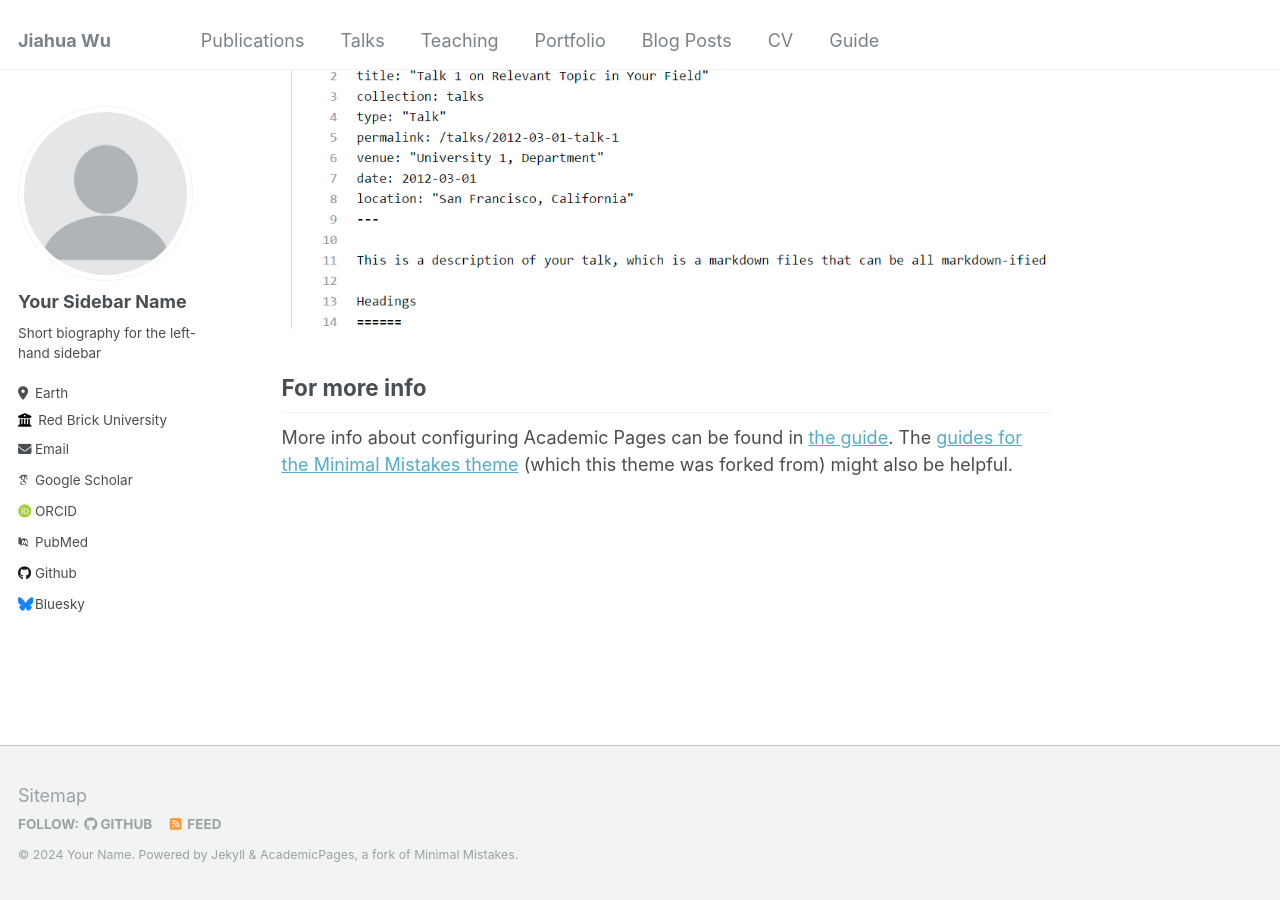
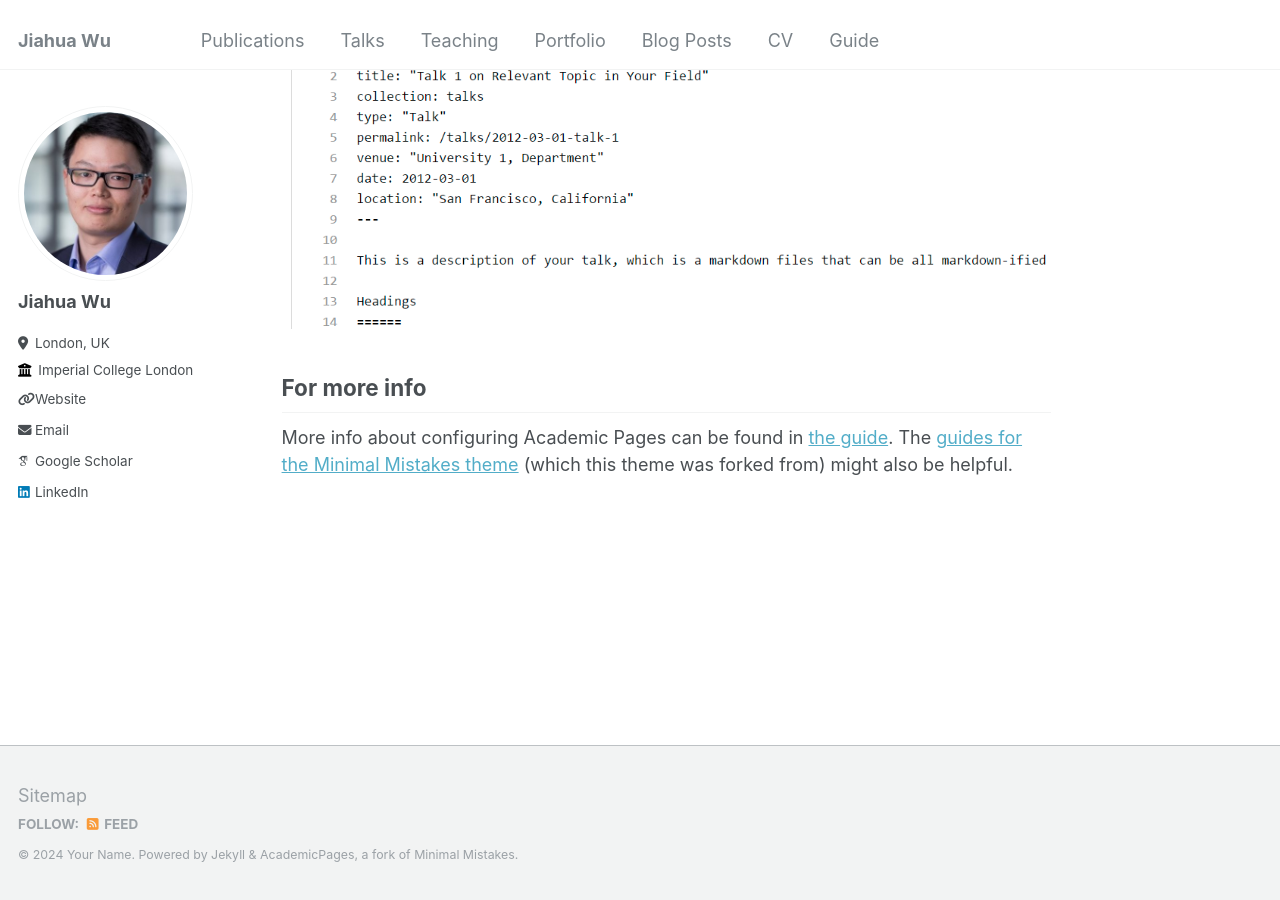
Before and after one commit to wu-jiahua/jiahua-academicpages.github.io, a Jekyll site: the page built from _pages/about.md, in a window 1280 px wide and 900 px high, scrolled down 2660 px. Built offline with Jekyll 4.4.1, drawn with Linux system fonts in a browser that asks for light colours; some web fonts are replaced.

Commit message:
Add files via upload

```diff
--- a/_config.yml
+++ b/_config.yml
@@ -21,34 +21,35 @@ repository               : "wu-jiahua/wu-jiahua.github.io"
 #               Additional customization can be done by editing /_includes/author-profile.html
 author:
   # Biographic information
-  avatar           : "profile.png"
-  name             : "Your Sidebar Name"
+  avatar           : "profile.jpg"
+  name             : "Jiahua Wu"
   pronouns         : # example: "she/her"
-  bio              : "Short biography for the left-hand sidebar"
-  location         : "Earth"
-  employer         : "Red Brick University"
-  uri              : # URL
-  email            : "none@example.org"
+  bio              : "\n"
+  location         : "London, UK"
+  employer         : "Imperial College London"
+  uri              : "https://profiles.imperial.ac.uk/j.wu"
+  email            : "j.wu@imperial.ac.uk"
 
   # Academic websites
   arxiv            : # URL - Update with the correct link to your profile
-  googlescholar    : "https://scholar.google.com/citations?user=PS_CX0AAAAAJ"
+  googlescholar    : "https://scholar.google.com/citations?user=YoOys2oAAAAJ&hl=en"
+  ssrn             : "https://papers.ssrn.com/sol3/cf_dev/AbsByAuth.cfm?per_id=1671980"
   impactstory      : # URL
-  orcid            : "http://orcid.org/yourorcidurl"
+  orcid            : # "http://orcid.org/yourorcidurl"
   semantic         : # URL
-  pubmed           : "https://www.ncbi.nlm.nih.gov/pubmed/?term=john+snow"
+  pubmed           : # "https://www.ncbi.nlm.nih.gov/pubmed/?term=john+snow"
   researchgate     : # URL
 
   # Repositories and software development
   bitbucket        : # Username - Update with your username on the site
   codepen          : # Username
   dribbble         : # Username
-  github           : "academicpages"
+  github           : # "academicpages"
   kaggle           : # Username
   stackoverflow    : # User number or user number and name (i.e., use "1" or "1/jeff-atwood")
 
   # Social media
-  bluesky          : "bsky.app" # Replace this with you Bluesky username
+  bluesky          : # "bsky.app" # Replace this with you Bluesky username
   facebook         : # Username
   flickr           : # Username
   foursquare       : # Username
@@ -57,7 +58,7 @@ author:
   keybase          : # Username
   instagram        : # Username
   lastfm           : # Username
-  linkedin         : # Username
+  linkedin         : "jiahuawu"
   mastodon         : # URL
   medium           : # URL
   pinterest        : # Username
```
